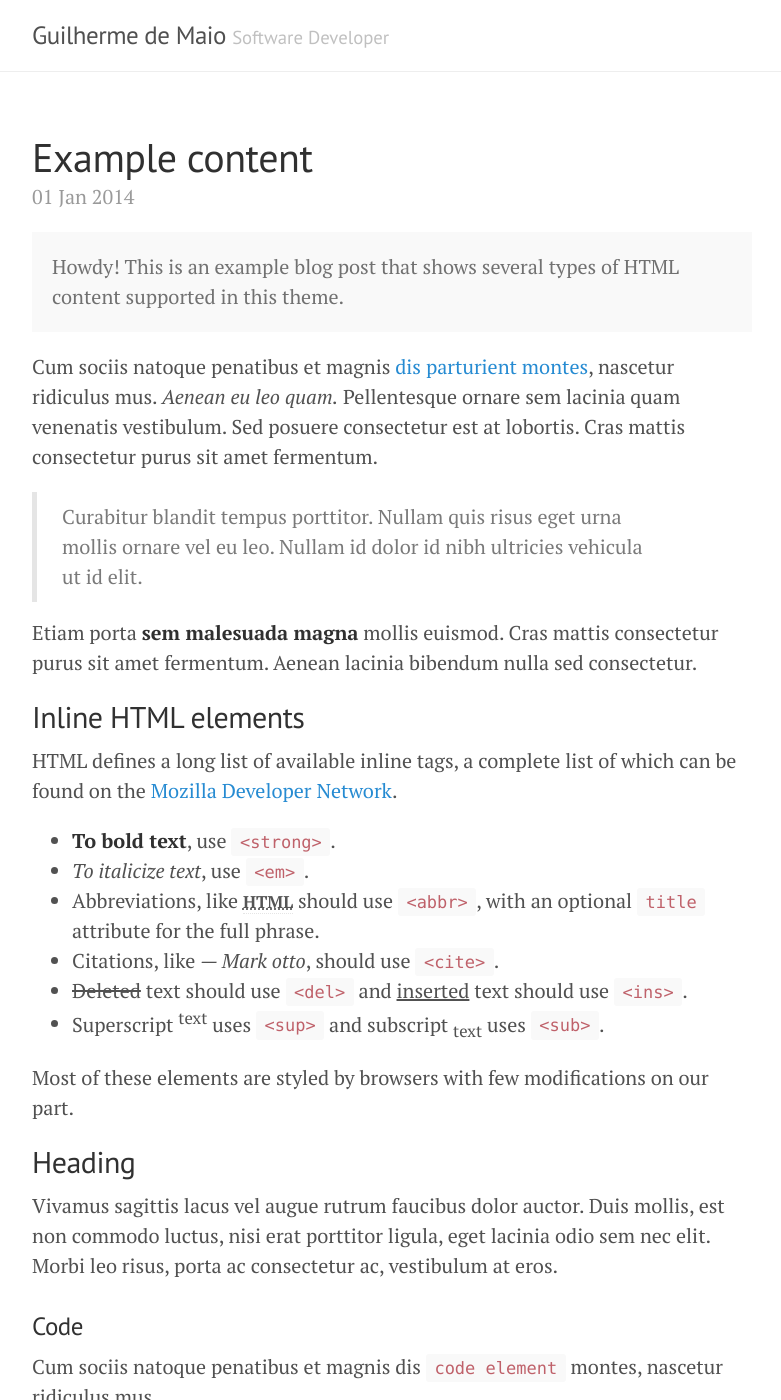
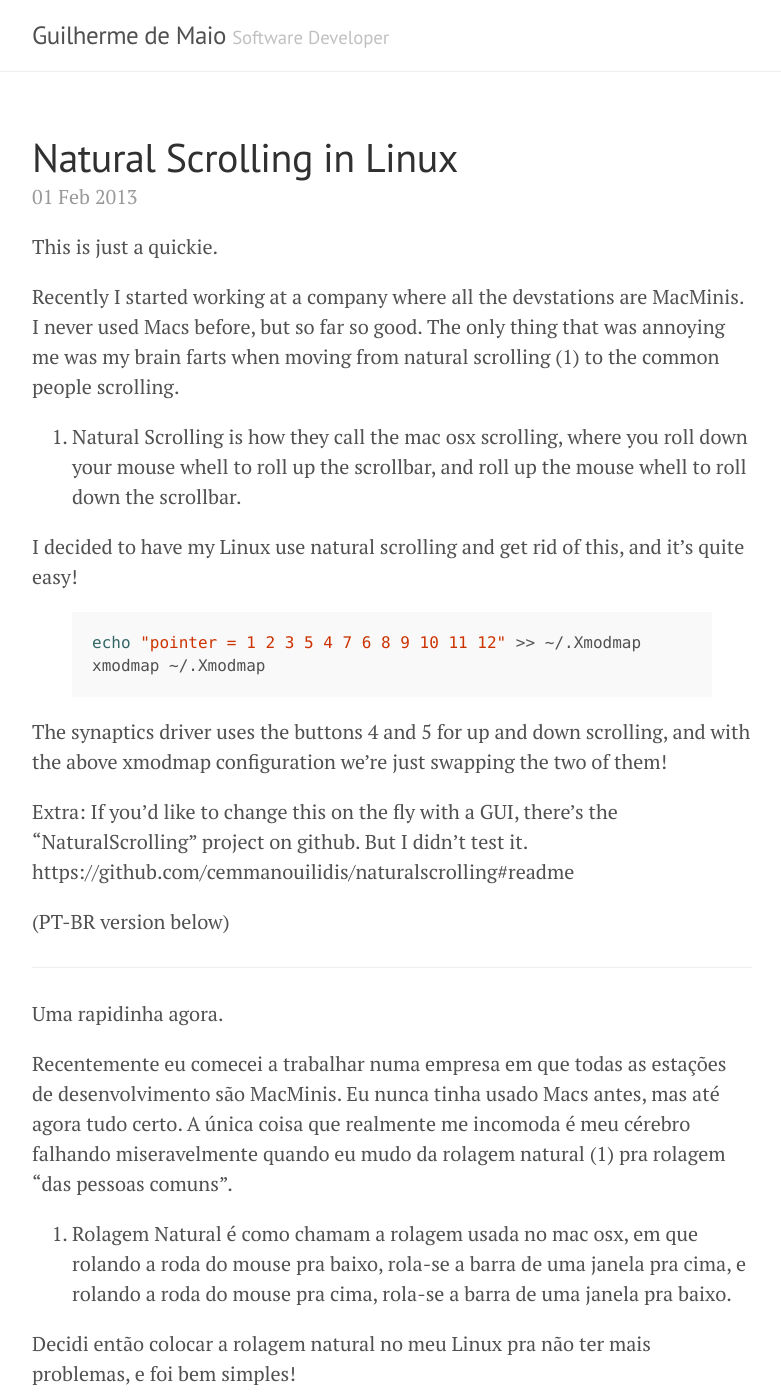
Before and after one commit to nirev/nirev.github.io, a Jekyll site: the page built from index.html, in a window 1280 px wide and 1400 px high. Shown: the whole window, without its empty margins (248-1029 px from the left). Built offline with Jekyll 4.4.1, drawn with Linux system fonts in a browser that asks for light colours; the list of posts is cut into pages by our own code; some of the changed text lies outside the part shown.

Commit message:
Add old blog posts

```diff
--- a/_config.yml
+++ b/_config.yml
@@ -19,7 +19,10 @@
   url:               https://twitter.com/nirev
   email:             contact@nirev.org
 
-gems: [jekyll-paginate]
+plugins:
+  - jekyll-paginate
+  - jekyll-redirect-from
+
 paginate_path: "page:num"
 
 google_analytics: UA-32536369-1
--- /dev/null
+++ b/_posts/2012-06-16-using-local-jars-in-a-maven-project.md
@@ -0,0 +1,65 @@
+---
+layout: post
+title: Using local jars in a maven project
+redirect_from: /2012/06/using-local-jars-in-a-maven-project
+---
+
+<!--:en-->Maven is great, really, but sometimes you just have to use that obscure jar library that isn't in any maven repository. You know, not everyone uses maven.
+
+So, how do you handle this type of dependencies? This is what I do, and you might find it useful: I create a local repository within the project. This way you can put everything in you version control system, and have maven deal with everything. Also, if you have several subprojects using the same library, you can create the local repository in the toplevel.
+
+OK. Sounds good, right? Here's how I do it:
+<ol>
+	<li>Create a directory under the project. I always use "lib"</li>
+	<li>Install the jar libs to this directory using:
+{% highlight shell %}
+mvn install:install-file -Dfile=<jar_file>  -DgroupId=<groupId> -DartifactId=<artifactId> -Dversion=<version> -Dpackaging=jar -DlocalRepositoryPath=<path_to_lib_dir>
+{% endhighlight %}
+</li>
+	<li>Add the repository to you POM file:
+{% highlight xml %}
+<repositories>
+    <repository>
+        <id>lib</id>
+        <url>file://${project.basedir}/lib</url>
+    </repository>
+</repositories>
+{% endhighlight %}
+</li>
+	<li>Add the dependencies for whatever jars you've added to your local repo</li>
+	<li>Joy.</li>
+</ol>
+And that's it. If you want to share a different solution, please do.
+<!--:--><!--:pt-->
+
+(PT-BR version below)
+
+---------------
+
+# Usando jars locais num projeto maven
+
+<p>Maven é legal,  mesmo, mas as vezes você tem que usar aquela biblioteca jar obscura que não está em nenhum repositório. Você sabe, né, nem todo mundo usa maven.</p>
+<p>Entao, como você lida com essas dependências? Eu faço assim, e talvez alguém acha útil: eu crio um repositório local dentro do projeto. Assim dá pra colocar tudo no git (ou em qualquer outro VCS de sua preferência) e deixar o maven cuidar de tudo. E se você tiver vários subprojetos dependendo ds mesmas bibliotecas, pode criar o repositório dentro do projeto "guarda-chuva".</p>
+<p>OK. Parece legal? Como fazer:</p>
+<ol>
+<li>Crie um diretório dentro do projeto. Eu uso sempre "lib"</li>
+<li>Instale os  jars nesse diretório usando o maven:
+{% highlight shell %}
+mvn install:install-file -Dfile=<jar_file>  -DgroupId=<groupId> -DartifactId=<artifactId> -Dversion=<version> -Dpackaging=jar -DlocalRepositoryPath=<path_to_lib_dir>
+{% endhighlight %}
+</li>
+<li>Adicione o repositório ao seu POM:
+{% highlight xml %}
+<repositories>
+    <repository>
+        <id>lib</id>
+        <url>file://${project.basedir}/lib</url>
+    </repository>
+</repositories>
+{% endhighlight %}
+</li>
+<li>Adicione ao pom as dependências para os jars que você instalou</li>
+<li>Felicidade.</li>
+</ol>
+<p>É isso! Se alguém quiser compartilhar uma solução melhor, fique à vontade.</p>
+<!--:-->
--- /dev/null
+++ b/_posts/2012-07-24-spliting-bibtex-references-into-different-categories.md
@@ -0,0 +1,202 @@
+---
+layout: post
+title: Spliting BibTeX references into different categories
+redirect_from: /2012/07/spliting-bibtex-references-into-different-categories
+---
+
+<!--:en-->
+<p>I tend to write all my academic papers in LaTeX. I like the idea of it, I like the separation of content and style, I think the output looks good *most* of the times, and, above all, I think managing bibliography with latex is the best option so far.</p>
+
+<p>This post is about managing references. Specifically, about when you want to split your latex references in different categories. Maybe you'd like to list Books and Journals apart from other references, maybe you're writing a review, a state-of-the-art analysis, and you'd like to separate the analyzed works from others you cite along. I had to do both, and found a few different options.</p>
+
+<p>So, here they are:</p>
+
+### 1. Using different .bib files for each category
+Package: <a href="http://www.ctan.org/pkg/bibtopic">bibtopic</a>
+Manual: <a href="http://mirror.ctan.org/macros/latex/contrib/bibtopic/bibtopic.pdf">http://mirror.ctan.org/macros/latex/contrib/bibtopic/bibtopic.pdf</a>
+
+Example:
+{% highlight tex lineno %}
+\documentclass{article}
+\usepackage{bibtopic}
+
+\begin{document}
+ \bibliographystyle{alpha}
+\section{Citing things}
+\cite{somebook}. \cite{otherbook}, \cite{somepaper}.
+
+% File books.bib is used for this listing:
+\begin{btSect}{books}
+\section{References from books}
+\btPrintCited
+\end{btSect}
+
+% File articles.bib is used here, and the listing is in
+% plain-format instead of the standard alpha:
+\begin{btSect}[[plain]]{articles}
+\section{References from articles}
+\btPrintCited
+\section{Articles not cited}
+\btPrintNotCited
+\end{btSect}
+
+% Print all entries from internet.bib:
+\begin{btSect}{Internet}
+\section{References from teh Internets}
+\btPrintAll
+\end{btSect}
+\end{document}
+{% endhighlight %}
+
+### 2. Using a single .bib, and manually separating references using different citation commands
+
+Package: <a href="http://www.ctan.org/pkg/multibib">multibib</a>
+Manual: <a href="http://mirror.ctan.org/macros/latex/contrib/multibib/multibib.pdf">http://mirror.ctan.org/macros/latex/contrib/multibib/multibib.pdf</a>
+
+This creates a different citation command ("citesel" in the example) for each category other than the
+default one.
+
+Example:
+{% highlight tex lineno %}
+\documentclass{article}
+\usepackage{multibib}
+\newcites{sel}{Selected works}
+
+\begin{document}
+\cite{ref1}
+\citesel{ref2}
+
+% Selected works (refs.bib)
+\bibliographystylesel{spmpsci}
+\bibliographysel{refs}
+
+% Other (refs.bib)
+\bibliographystyle{spmpsci}
+\bibliography{refs}
+
+\end{document}
+{% endhighlight %}
+
+### 3. Split based on reference properties
+
+Package: <a href="http://www.ctan.org/pkg/biblatex">biblatex</a>
+Manual: <a href="http://mirror.ctan.org/macros/latex/contrib/biblatex/doc/biblatex.pdf">http://mirror.ctan.org/macros/latex/contrib/biblatex/doc/biblatex.pdf</a>
+
+You can use other properties than type to filter them. You should read the manual if that's the case!
+
+Example:
+{% highlight tex lineno %}
+\documentclass{article}
+\usepackage[defernumbers=true]{biblatex}
+
+\addbibresource{\refs.bib}
+\nocite{*}
+
+\begin{document}
+
+\printbibliography[title={Books},type=book]
+\printbibliography[title={Other References},nottype=book]
+
+\end{document}
+{% endhighlight %}
+<!--:--><!--:pt-->
+
+And that's it! Below is the PT-BR version of this article ;)
+
+---------------
+
+# Dividindo referências BibTeX em diferentes categorias
+
+<p>Eu costumo escrever meus artigos acadêmicos usando LaTeX. Eu gosto da ideia dele, gosto da separação de conteúdo e estilo, e acho que o resultado final fica ótimo na maioria das vezes. Acima de tudo, eu acho que gerenciar referências usando latex é a melhor opção que temos até agora.</p>
+
+<p>Esse post é sobre isso: gerenciar referências. Especificamente sobre quando você precisa dividir suas referências em diferentes categorias. Talvez você queira listar os livros e journals separados das outras referências, talvez você esteja escrevendo uma análise do estado-da-arte e quer separar os trabalhos analisados de outras citações. Eu já precisei fazer os dois, e encontrei algumas opções para fazer essa divisão.</p>
+
+<p>Aqui vão elas:</p>
+
+### 1. Usando um arquivo .bib para cada categoria
+Pacote: <a href="http://www.ctan.org/pkg/bibtopic">bibtopic</a>
+Manual: <a href="http://mirror.ctan.org/macros/latex/contrib/bibtopic/bibtopic.pdf">http://mirror.ctan.org/macros/latex/contrib/bibtopic/bibtopic.pdf</a>
+
+Exemplo:
+{% highlight tex lineno %}
+\documentclass{article}
+\usepackage{bibtopic}
+
+\begin{document}
+ \bibliographystyle{alpha}
+\section{Citing things}
+\cite{um_livro}. \cite{outro_livro}, \cite{um_paper}.
+
+% O arquivo books.bib é usado aqui:
+\begin{btSect}{books}
+\section{Referências de livros}
+\btPrintCited
+\end{btSect}
+
+% O arquivo articles.bib é usado aqui, e as refs
+% são formatadas no estilo "plain" em vez de "alpha":
+\begin{btSect}[[plain]]{articles}
+\section{Referências de artigos}
+\btPrintCited
+\section{Artigos não-citados}
+\btPrintNotCited
+\end{btSect}
+
+% Coloca todas as entradas do arquivo internet.bib:
+\begin{btSect}{Internet}
+\section{Referências das Internets}
+\btPrintAll
+\end{btSect}
+\end{document}
+{% endhighlight %}
+
+### 2. Usando um único .bib, e separando manualmente as referências usando comandos de citação diferentes
+
+Pacote: <a href="http://www.ctan.org/pkg/multibib">multibib</a>
+Manual: <a href="http://mirror.ctan.org/macros/latex/contrib/multibib/multibib.pdf">http://mirror.ctan.org/macros/latex/contrib/multibib/multibib.pdf</a>
+
+Esse pacote cria diferentes comandos de citação ("citesel' no exemplo) para cada categoria diferente da padrão.
+
+Exemplo:
+{% highlight tex %}
+\documentclass{article}
+\usepackage{multibib}
+\newcites{sel}{Trabalhos selecionados}
+
+\begin{document}
+\cite{ref1}
+\citesel{ref2}
+
+% Trabalhos selecionados (refs.bib)
+\bibliographystylesel{spmpsci}
+\bibliographysel{refs}
+
+% Outras referências (refs.bib)
+\bibliographystyle{spmpsci}
+\bibliography{refs}
+
+\end{document}
+{% endhighlight %}
+
+### 3. Divisão baseada em propriedades das referências
+
+Pacotee: <a href="http://www.ctan.org/pkg/biblatex">biblatex</a>
+Manual: <a href="http://mirror.ctan.org/macros/latex/contrib/biblatex/doc/biblatex.pdf">http://mirror.ctan.org/macros/latex/contrib/biblatex/doc/biblatex.pdf</a>
+
+Você pode usar outras propriedades para filtrar além do tipo. O manual é bem completo!
+
+Exemplo:
+{% highlight tex lineno %}
+\documentclass{article}
+\usepackage[defernumbers=true]{biblatex}
+
+\addbibresource{\refs.bib}
+\nocite{*}
+
+\begin{document}
+
+\printbibliography[title={Livros},type=book]
+\printbibliography[title={Outras referências},nottype=book]
+
+\end{document}
+{% endhighlight %}<!--:-->
--- /dev/null
+++ b/_posts/2013-02-01-natural-scrolling-in-linux.md
@@ -0,0 +1,48 @@
+---
+layout: post
+title: Natural Scrolling in Linux
+redirect_from: /2013/02/natural-scrolling-in-linux
+---
+
+<!--:en-->This is just a quickie.
+
+Recently I started working at a company where all the devstations are MacMinis. I never used Macs before, but so far so good.
+The only thing that was annoying me was my brain farts when moving from natural scrolling (1) to the common people scrolling.
+
+1. Natural Scrolling is how they call the mac osx scrolling, where you roll down your mouse whell to roll up the scrollbar, and roll up the mouse whell to roll down the scrollbar.
+
+I decided to have my Linux use natural scrolling and get rid of this, and it's quite easy!
+
+{% highlight shell %}
+echo "pointer = 1 2 3 5 4 7 6 8 9 10 11 12" >> ~/.Xmodmap
+xmodmap ~/.Xmodmap
+{% endhighlight %}
+
+The synaptics driver uses the buttons 4 and 5 for up and down scrolling, and  with the above xmodmap configuration we're just swapping the two of them!
+
+Extra:  If you'd like to change this on the fly with a GUI, there's the "NaturalScrolling" project on github. But I didn't test it.
+https://github.com/cemmanouilidis/naturalscrolling#readme
+
+(PT-BR version below)
+
+-----------------
+
+<!--:--><!--:pt-->Uma rapidinha agora.
+
+Recentemente eu comecei a trabalhar numa empresa em que todas as estações de desenvolvimento são MacMinis. Eu nunca tinha usado Macs antes, mas até agora tudo certo.
+A única coisa que realmente me incomoda é meu cérebro falhando miseravelmente quando eu mudo da rolagem natural (1) pra rolagem "das pessoas comuns".
+
+1. Rolagem Natural é como chamam a rolagem usada no mac osx, em que rolando a roda do mouse pra baixo, rola-se a barra de uma janela pra cima, e rolando a roda do mouse pra cima, rola-se a barra de uma janela pra baixo.
+
+Decidi então colocar a rolagem natural no meu Linux pra não ter mais problemas, e foi bem simples!
+
+{% highlight shell %}
+echo "pointer = 1 2 3 5 4 7 6 8 9 10 11 12" >> ~/.Xmodmap
+xmodmap ~/.Xmodmap
+{% endhighlight %}
+
+O driver do synaptic usa os botões 4 e 5 pra rolagem pra baixo e pra cima, e com a configuração acima do xmodmap estamos apenas trocando o mapeamento dos dois!
+
+Extra:  Se quiser uma interface gráfica pra mudar isso em tempo real, tem um projeto no github chamado "NaturalScrolling", mas eu não testei! https://github.com/cemmanouilidis/naturalscrolling#readme
+
+<!--:-->
```
Also changed, not shown: _drafts/2014-01-01-example-content.md (renamed from _posts/2014-01-01-example-content.md).
